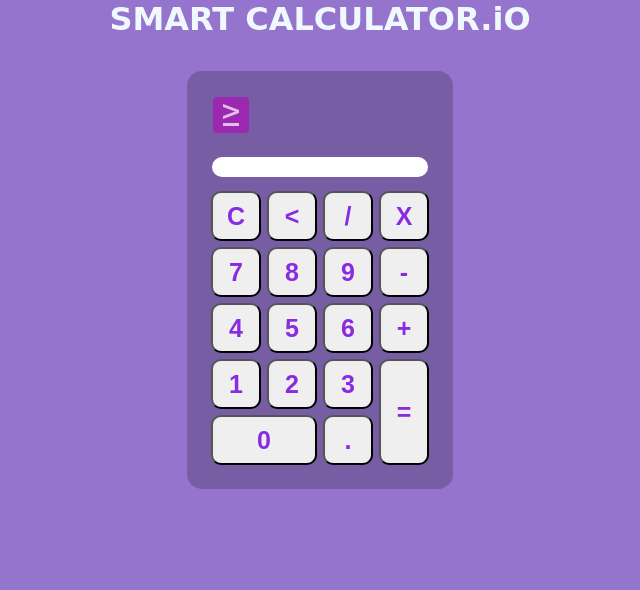
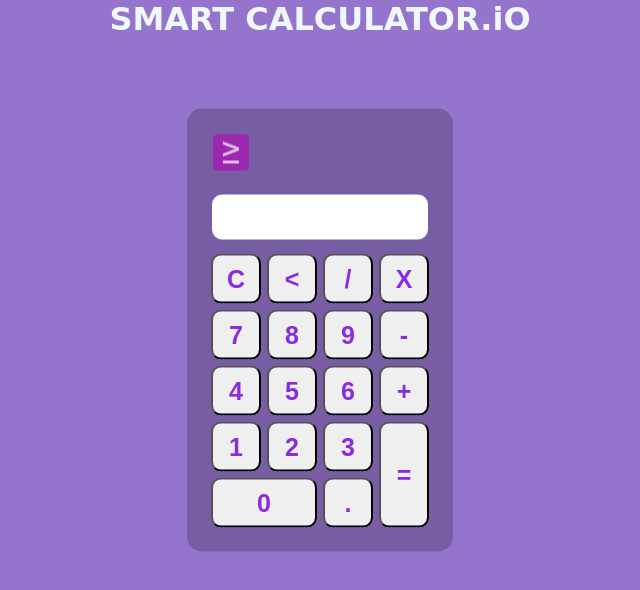
Before and after one commit to renatodev92/Calculaladora.io, a plain HTML site: page index.html in a window 1280 px wide. Shown: the whole page, without its empty margins (320-960 px from the left). Drawn offline with Linux system fonts and the light colour scheme; a web font is replaced by a local one.

Commit message:
Adicionando novas funcionalidades

```diff
--- a/index.html
+++ b/index.html
@@ -11,12 +11,11 @@
 
 <body>
     <div class="container">
-        <h1>SMART CALCULATOR.iO</h1>
-
+        <header>
+            <h1>SMART CALCULATOR.iO</h1>
+        </header>
         <div class="calculator">
-
             <h2><img src="./calc.png" alt="image calculator"></h2>
-
             <p id="result" class="result"></p>
 
             <table>
--- a/style.css
+++ b/style.css
@@ -4,18 +4,8 @@
 * {
     margin: 0;
     padding: 0;
+}
 
-}
-.result {
-    width: 87%;
-    border-radius: 10px;
-    margin: 0 auto;
-    padding: 10px;
-    color: blueviolet;
-    background-color: white;
-    font-weight: bold;
-    text-align: right;
-}
 .container {
     background-color: #673ab7b3;
     height:100vh;
@@ -25,14 +15,12 @@
     font-family: 'Shizuru', cursive;
 }
 
-h2 {
-    margin-bottom: 10px;
-    text-align:left;
+header {
+    min-height: 80px;
 }
 
-
 .calculator {
-    margin-top: px;
+    margin-top: 50px;
     position: absolute;
     background-color: rgba(0, 0, 0, 0.2);
     top: 35%;
@@ -42,6 +30,26 @@ h2 {
     border-radius: 15px;
     padding: 20px;
 }
+.result {
+    width: 87%;
+    border-radius: 10px;
+    min-height: 25px;
+    margin: 0 auto;
+    padding: 10px;
+    color: blueviolet;
+    background-color: white;
+    font-weight: bold;
+    text-align: right;
+}
+
+
+h2 {
+    margin-bottom: 10px;
+    text-align:left;
+}
+
+
+
 
 table {
     margin-top: 10px;
```
